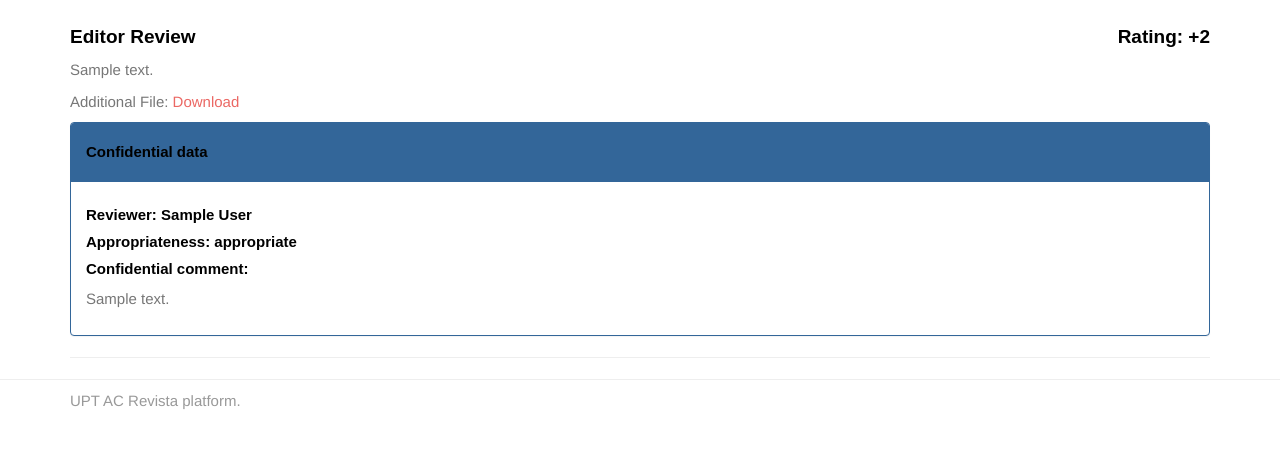
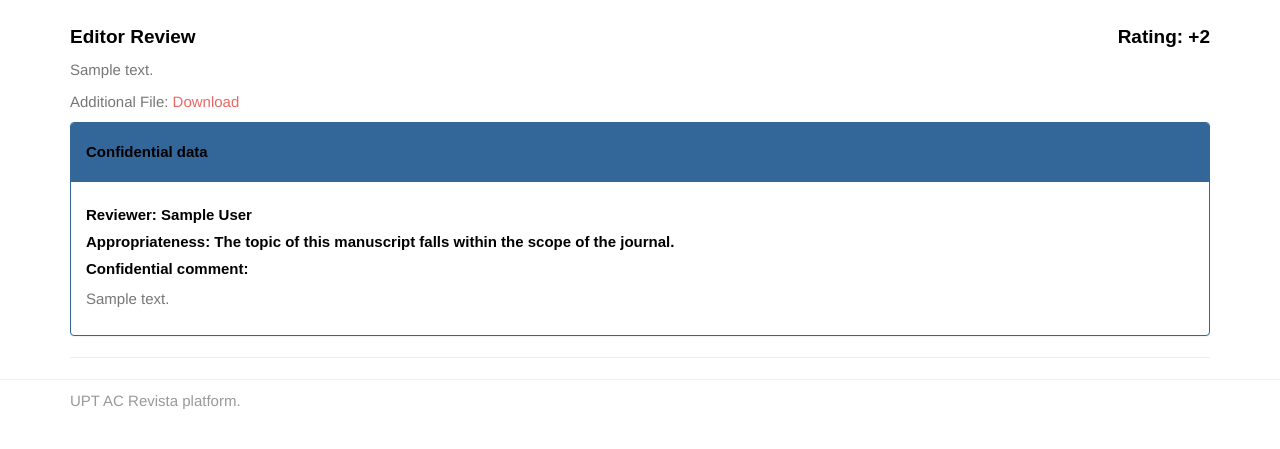
Before and after one commit to dnutiu/acrevista, a Django app: page /journal/paper/1/detail in a window 1280 px wide. Shown: the part 505-954 px from the top of the page. Run offline with Django 3.2, Linux system fonts and the light colour scheme; a user stored in the database is signed in; tables that the repository leaves empty hold one stand-in row (values such as "Sample post"); some libraries are stand-ins or nearby versions; some web fonts are replaced.

Commit message:
Use long tet for paper's review apropriatness

```diff
--- a/templates/journal/paper_detail.html
+++ b/templates/journal/paper_detail.html
@@ -64,7 +64,7 @@
                                     </div>
                                     <div class="panel-body">
                                         <h5>Reviewer: {{ review.user.first_name }} {{ review.user.last_name }}</h5>
-                                        <h5>Appropriateness: {{ review.appropriate }}</h5>
+                                        <h5>Appropriateness: {{ review.get_appropriate_display }}</h5>
                                         <h5>Confidential comment:</h5>
                                         <p>
                                             {{ review.confidential_comment }}
```
